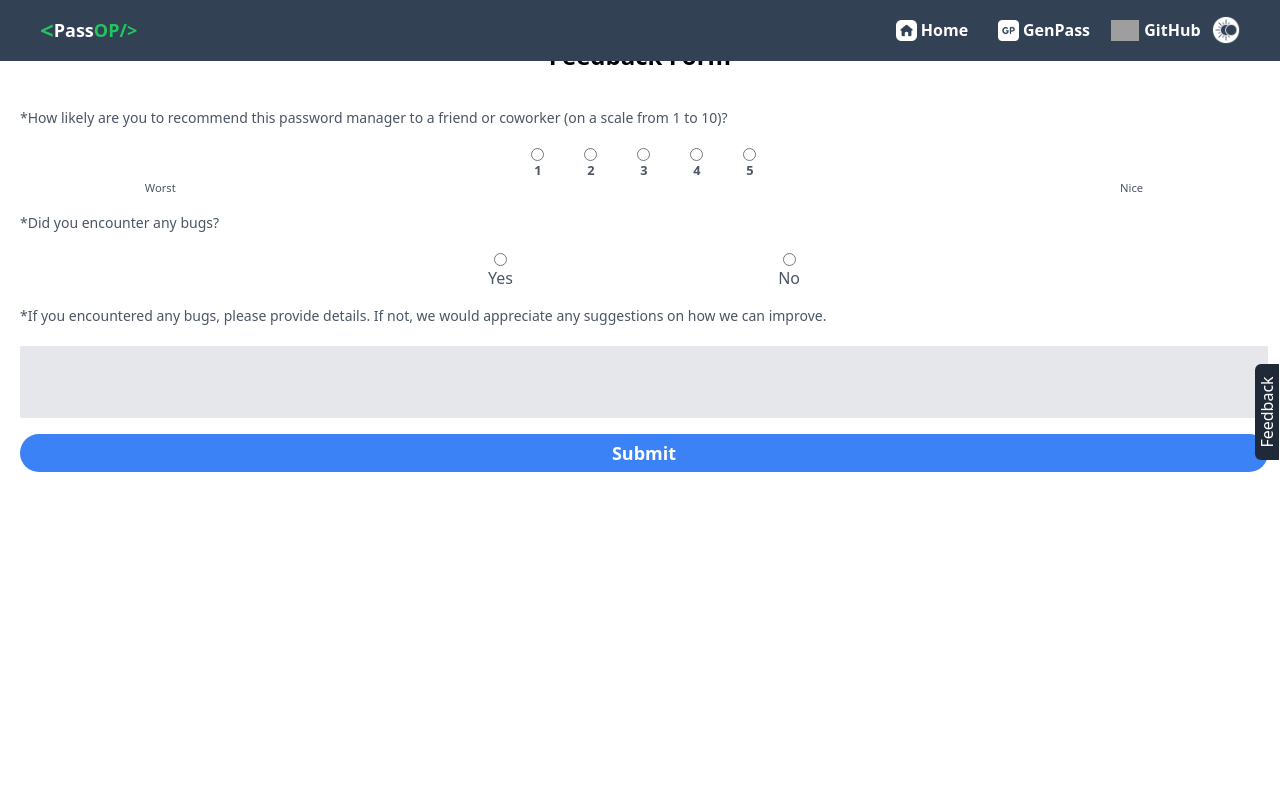
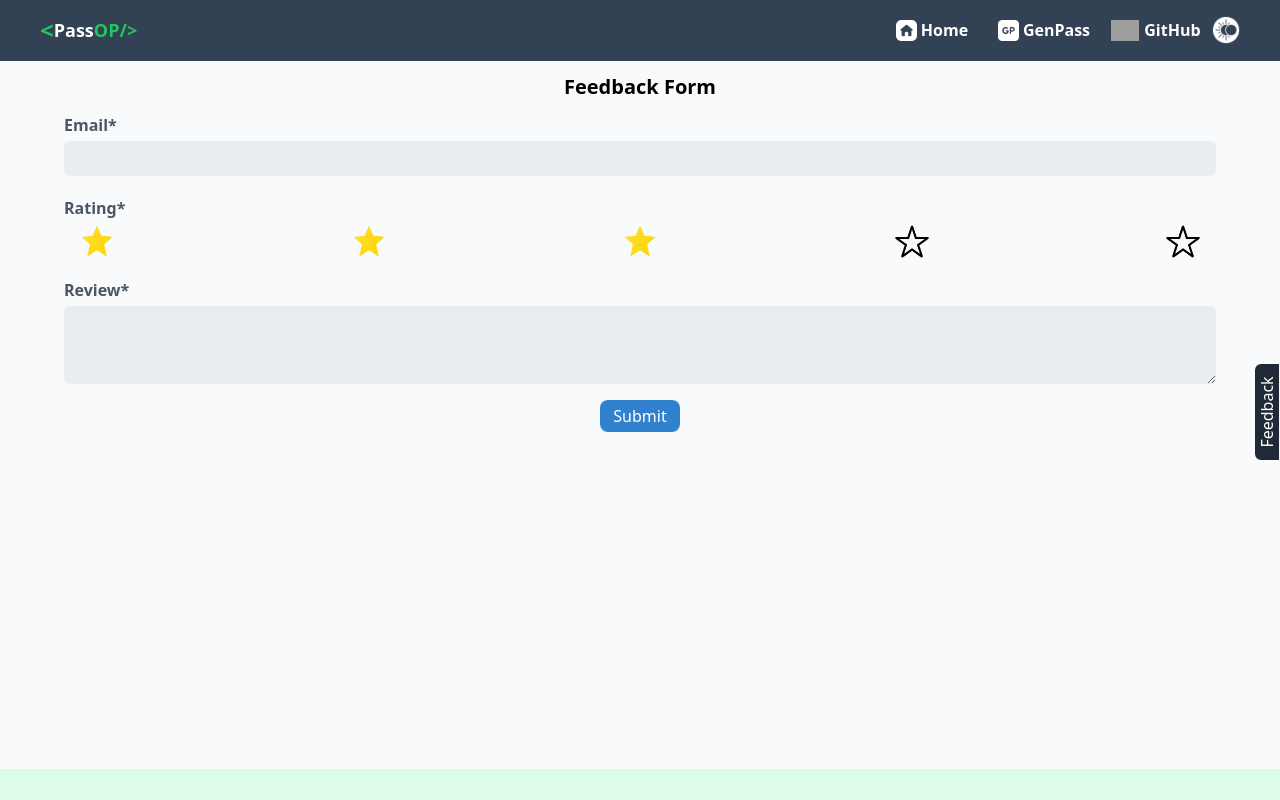
Before and after one commit to CaptainJahir/PassOP, a Next.js app: page /feedback in a window 1280 px wide. Built offline with nearby package versions, Linux system fonts and the light colour scheme; grey boxes are pictures that could not be loaded.

Commit message:
Feedback page for small devices completed

```diff
--- a/app/feedback/page.js
+++ b/app/feedback/page.js
@@ -1,103 +1,66 @@
 "use client"
-import React from 'react'
+import { React, useState } from 'react'
+import Image from 'next/image'
+import { ToastContainer , toast } from "react-toastify";
+import { useForm } from 'react-hook-form';
+
 const page = () => {
-    const handleSubmit = () => {
-          toast.success("Submitted Successfully");
-        }
+     const [rating, setRating] = useState(3);
+     const { register, handleSubmit, formState: { errors }, reset } = useForm();
+     const onSubmit = (data) =>{
+       console.log(data);
+       reset();
+       toast.success("Thank you for submitting your feedback!");
+     };
+
   return (
-    <div className='dark:bg-slate-800 h-[100vh]'>
+    <div className="mt-[3.8rem] h-[88.5vh]">
+            <ToastContainer position="top-right" autoClose={3000} hideProgressBar={false} closeOnClick pauseOnHover draggable theme="colored"/>
+            {/* feedback button */}
 
-      <div className={`h-full w-full bg-white flex flex-col items-center overflow-y-auto z-20 px-2 dark:bg-slate-800`}>
+            {/* Feedback Form */}
+            <div className={`h-full bg-[#F8FAFC] flex flex-col items-center overflow-y-auto z-20 dark:bg-slate-800`}>
 
-        <div className='mt-10 mb-5 text-2xl font-semibold'>
+                <div className='font-bold text-xl my-3 dark:text-white'>
                   Feedback Form
                 </div>
 
-                  <form action="" className='w-full h-full pl-3 mt-4 px-1 text-gray-600 dark:bg-slate-800 dark:text-white'>
-                      {/* Rating */}
-                      <div className=' flex flex-col gap-5'>
-                          {/* Question */}
-                          <div className='text-sm'>
-                              *How likely are you to recommend this password manager to a friend or coworker (on a scale from 1 to 10)?
+                <form onSubmit={handleSubmit(onSubmit)} className='w-[100%] overflow-y-hidden'>
+                    {/* register your input into the hook by invoking the "register" function */}
+                    <div className='flex flex-col gap-1'>
+                      {/* Email */}
+                      <div className='flex flex-col justify-center items-start gap-1 w-[90%] mx-auto'>
+                        <span className='font-semibold text-gray-600 dark:text-gray-200'>Email*</span>
+                        <input {...register("email", {required: true})} className='bg-[#DBE4E78C] w-full h-[2.2rem] rounded-md px-3 dark:bg-gray-400 dark:text-white' type='email' />
+                        {errors.email && <span className="text-red-600 font-medium text-sm mx-auto">This field is required</span>}
                       </div>
-
-                          {/* Stars */}
-
-                          <div>
-                              {/* Input tags */}
-                              <div className='flex justify-center items-center gap-10 w-[80%] mx-auto text-[.8rem]'>
-                                  {/* checkbox div */}
-                                  <div className='flex flex-col justify-center items-center font-semibold'>
-                                      <input type="radio" name="rating" id="one" />
-                                      <label htmlFor="one">1</label>
-                                  </div>
-
-                                  <div className='flex flex-col justify-center items-center font-semibold'>
-                                      <input type="radio" name="rating" id="two" />
-                                      <label htmlFor="two">2</label>
-                                  </div>
-
-                                  <div className='flex flex-col justify-center items-center font-semibold'>
-                                      <input type="radio" name="rating" id="three" />
-                                      <label htmlFor="three">3</label>
-                                  </div>
-
-                                  <div className='flex flex-col justify-center items-center font-semibold'>
-                                      <input type="radio" name="rating" id="four" />
-                                      <label htmlFor="four">4</label>
-                                  </div>
-
-                                  <div className='flex flex-col justify-center items-center font-semibold'>
-                                      <input type="radio" name="rating" id="five" />
-                                      <label htmlFor="five">5</label>
-                                  </div>
-                              </div>
-                              {/* good and bad text */}
-                              <div className='flex justify-between items-center w-[80%] mx-auto text-[.7rem]'>
-                                  <span>
-                                      Worst
+                      {/* rating */}
+                      <div className='flex flex-col gap-1 w-[90%] justify-center items-start mx-auto mt-4'>
+                        <span className='font-semibold text-gray-600 dark:text-gray-200'>
+                          Rating*
                         </span>
-
-                                  <span>
-                                      Nice
-                                  </span>
-                              </div>
+                        {/* rating stars */}
+                        <div className='flex justify-between items-center w-full px-4'>
+                          {[1, 2, 3, 4, 5].map((star) => (
+                            <button key={star} onClick={(e) => {setRating(star), e.preventDefault()}} className="cursor-pointer" >
+                              <Image src={star <= rating ? "/assets/fill-star.png" : "/assets/empty-star.png"} alt="star" height={34} width={34} />
+                            </button>
+                          ))}
                         </div>
                       </div>
 
-                      {/* Bugs */}
-                      <div className='flex flex-col gap-5 mt-4'>
-                          {/* Question */}
-                          <div className='text-sm'>
-                              *Did you encounter any bugs?
-                          </div>
-
-                          {/* Radio tags */}
-
-                          <div className='flex mx-auto justify-between items-center gap-3 w-[25%]'>
-                              <div className='flex flex-col justify-center items-center'>
-                                  <input type="radio" name="bugs" id="yes" />
-                                  <label htmlFor="yes">Yes</label>
-                              </div>
-
-                              <div className='flex flex-col justify-center items-center'>
-                                  <input type="radio" name="bugs" id="no" />
-                                  <label htmlFor="no">No</label>
-                              </div>
+                      {/* Rating */}
+                      <div className='flex flex-col gap-1 w-[90%] justify-center items-start mx-auto mt-4'>
+                        <span className='font-semibold text-gray-600 dark:text-gray-200'>Review* </span>
+                        <textarea {...register("review", { required: true })} rows={3} className='bg-[#DBE4E78C] w-full px-3 dark:bg-gray-400 rounded-md py-[0.2rem]'/>
+                        {/* errors will return when field validation fails  */}
+                        {errors.review && <span className="text-red-600 font-medium text-sm mx-auto">This field is required</span>}
                       </div>
                     </div>
 
-                      {/* Details */}
-
-                      <div className='flex flex-col gap-5 mt-4'>
-                          <div className='text-sm'>
-                              *If you encountered any bugs, please provide details. If not, we would appreciate any suggestions on how we can improve.
+                    <div className='flex justify-center items-center'>
+                      <button type='submit' className='bg-[#3182CE] text-white w-[5rem] mt-[1rem] h-[2rem] rounded-lg hover:bg-[#2C7A7B] my-4'>Submit</button>
                     </div>
-
-                          <textarea name="issue" id="issue" rows="3" className='rounded-sm px-1 bg-gray-200 dark:bg-gray-600'></textarea>
-                      </div>
-
-                      <button className='mt-4 bg-blue-500 text-white w-full rounded-full h-[2.4rem] text-lg font-semibold mb-[2rem]' onClick={() => {handleSubmit()}}>Submit</button>
                 </form>
             </div>
         </div>
```
Lines whose indentation alone changed are shown as unchanged.
